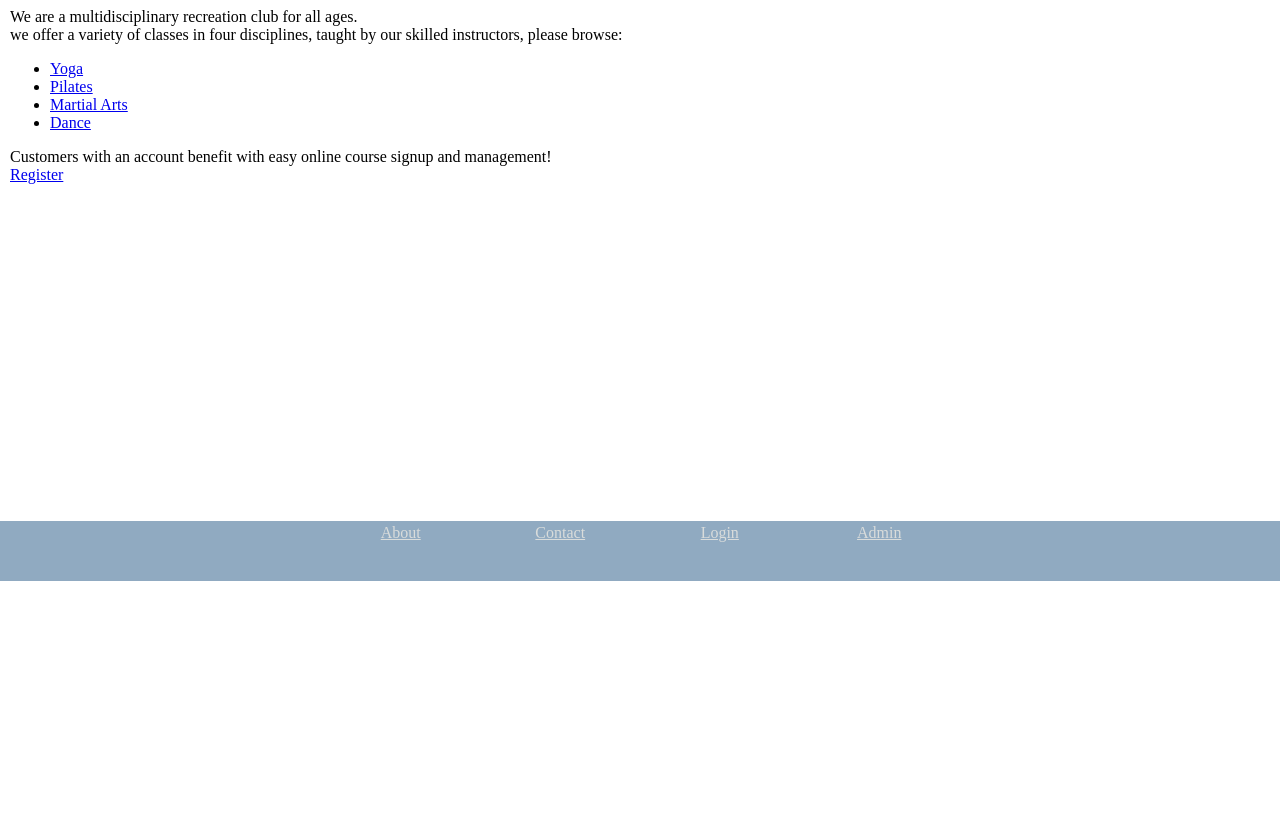
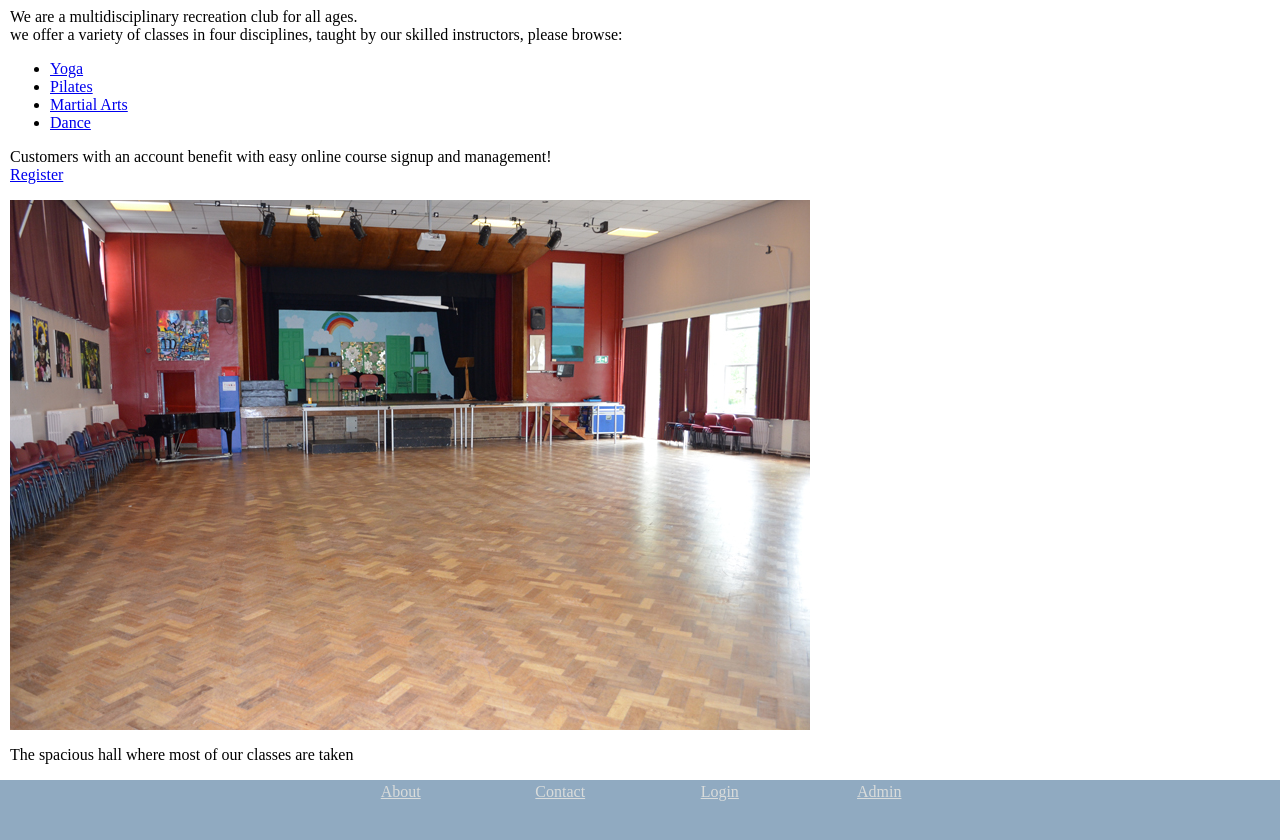
Before and after one commit to boacompiler/Karate-Website, a PHP site: page / in a window 1280 px wide. Shown: the part 219-1059 px from the top of the page. Before the commit the page ends 800 px from the top, so only its background shows below. Run offline with PHP 8.4, Linux system fonts and the light colour scheme; some libraries are stand-ins or nearby versions.

Commit message:
adds image and text to index

```diff
--- a/index.php
+++ b/index.php
@@ -48,6 +48,8 @@
                 Customers with an account benefit with easy online course signup and management!<br>
                 <a href="register.php">Register</a>
                 </p>
+                <img src='images/hall.jpg' alt='the school hall'>
+                <p>The spacious hall where most of our classes are taken</p>
             </div>
             <div id="footer">
                 <table id="footerTable">
```
